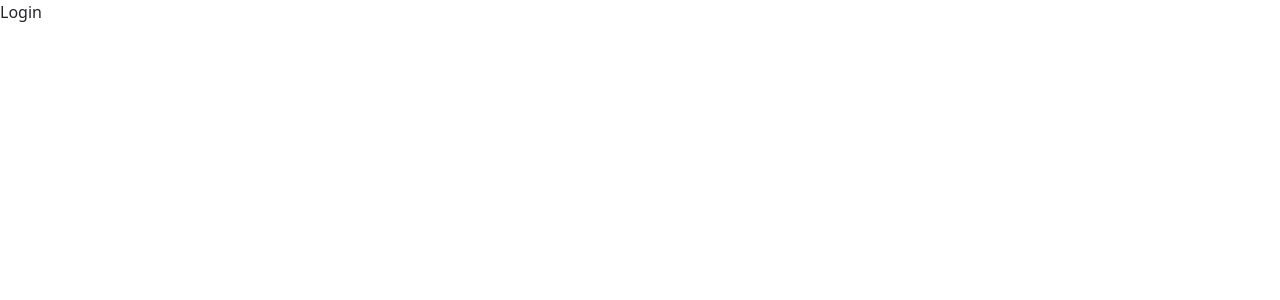
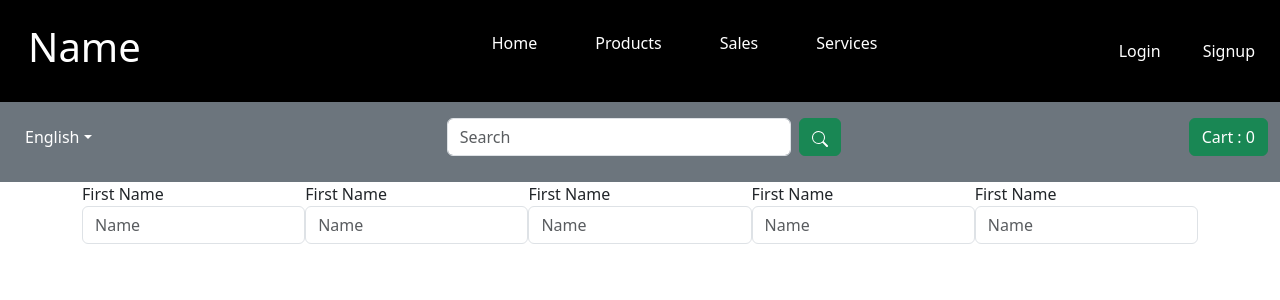
Before and after one commit to ak007TheBoss/React-Ecom, a React (Vite) app in the folder Frontend/: page /login in a window 1280 px wide. Shown: the top 300 px of the page. Built offline with nearby package versions, Linux system fonts and the light colour scheme.

Commit message:
login page

```diff
--- a/Frontend/src/pages/Login.jsx
+++ b/Frontend/src/pages/Login.jsx
@@ -1,8 +1,34 @@
 import React from 'react'
-
+import Navbarcomponent from '../components/Navbarcomponent'
 const Login = () => {
   return (
-    <div>Login</div>
+    <>
+    <Navbarcomponent/>
+      <div className='container d-flex justify-content-center'>
+        <div className=''>
+
+            <label htmlFor="name">First Name</label>
+            <input type="text" name="name" id="" placeholder='Name' className='form-control'/>
+          </div>
+          <div className='d-block'>
+            <label htmlFor="name">First Name</label>
+            <input type="text" name="name" id="" placeholder='Name' className='form-control'/>
+          </div>
+          <div className='d-block'>
+            <label htmlFor="name">First Name</label>
+            <input type="text" name="name" id="" placeholder='Name' className='form-control'/>
+          </div>
+          <div className='d-block'>
+            <label htmlFor="name">First Name</label>
+            <input type="text" name="name" id="" placeholder='Name' className='form-control'/>
+          </div>
+          <div className='d-block'>
+            <label htmlFor="name">First Name</label>
+            <input type="text" name="name" id="" placeholder='Name' className='form-control'/>
+          </div>
+        </div>
+    </>
+
   )
 }
 
--- a/Frontend/src/pages/Products.jsx
+++ b/Frontend/src/pages/Products.jsx
@@ -32,6 +32,11 @@ const Products = () => {
           </div>
         </div>
       </div>
+
+      <div className='container'>
+
+
+      </div>
     </>
 
   )
```
